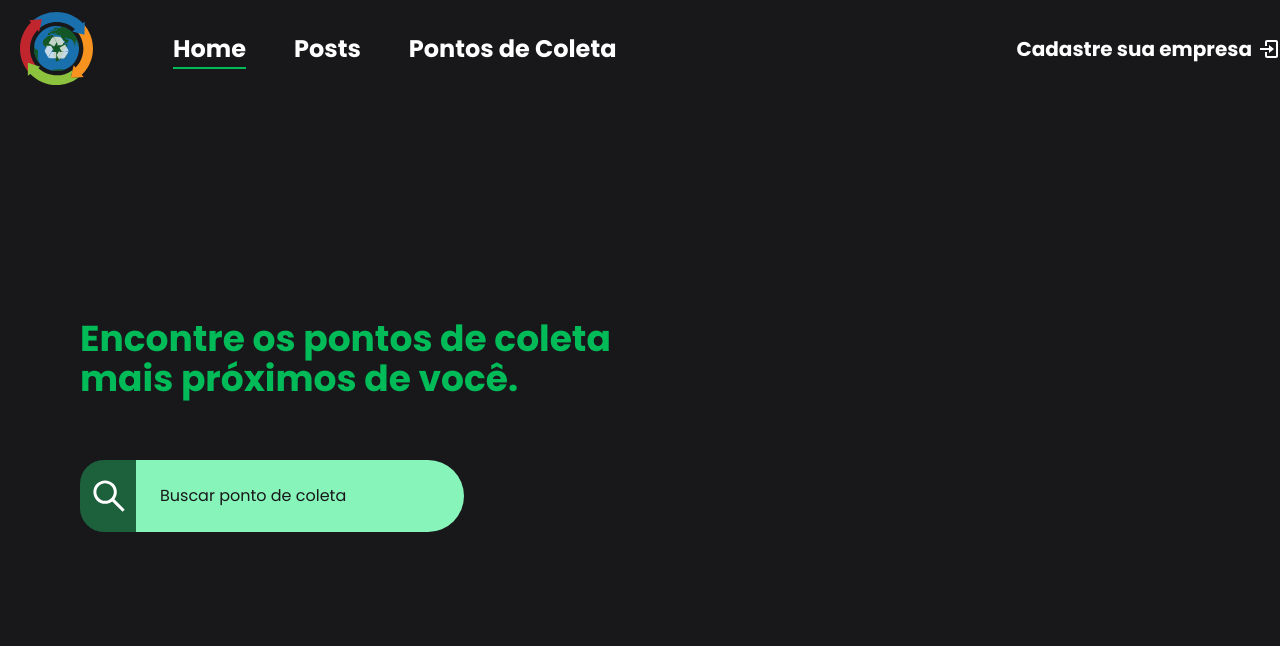
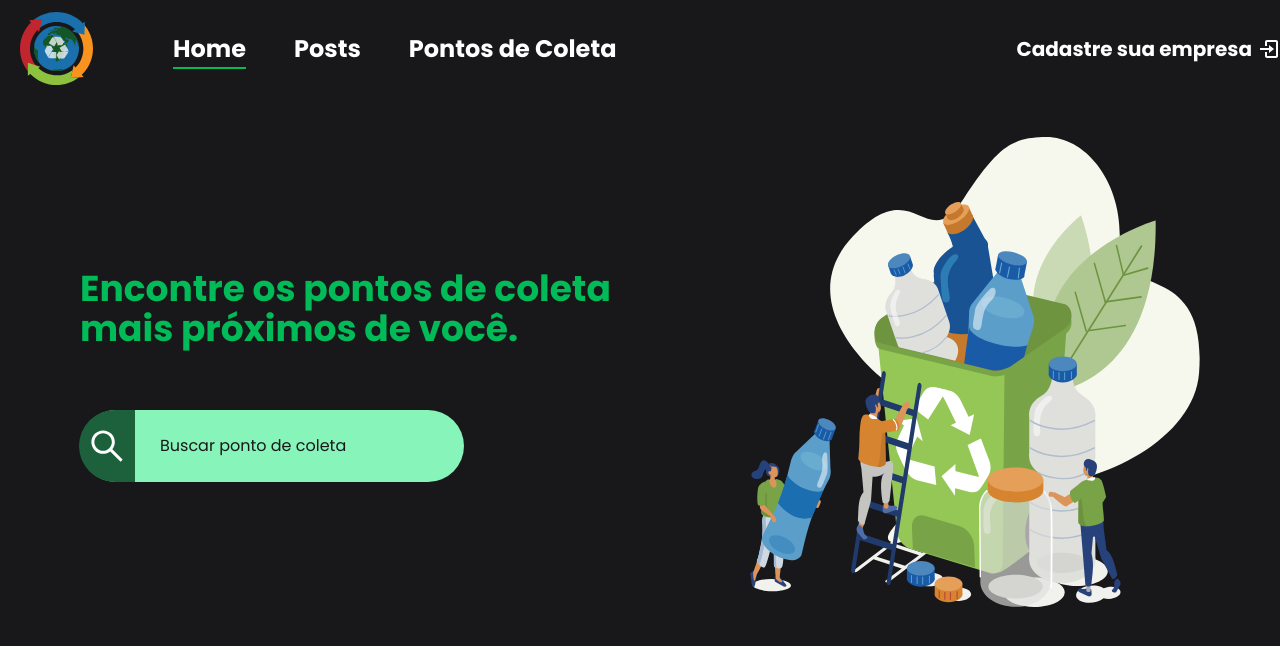
Before and after one commit to Agencia-CodeX/recicla-hack, a Next.js app in the folder web/: page / in a window 1280 px wide. Shown: the top 646 px of the page. Built offline with nearby package versions, Linux system fonts and the light colour scheme.

Commit message:
create cooperative page

```diff
--- a/web/src/components/Menu/index.tsx
+++ b/web/src/components/Menu/index.tsx
@@ -11,14 +11,14 @@ export function Menu() {
                 <nav className="flex justify-start gap-12 text-2xl">
                     <NavLink href="/">Home</NavLink>
                     <NavLink href="/posts">Posts</NavLink>
-                    <NavLink href="#">Pontos de Coleta</NavLink>
+                    <NavLink href="/cooperativas">Pontos de Coleta</NavLink>
                 </nav>
             </div>
             <Link href={"/register"}>
-            <div className="flex items-center gap-1 font-bold text-xl cursor-pointer transition-all hover:brightness-50">
-                <h1>Cadastre sua empresa</h1>
-                <BiLogIn className="w-6 h-6" />
-            </div>
+                <div className="flex items-center gap-1 font-bold text-xl cursor-pointer transition-all hover:brightness-50">
+                    <h1>Cadastre sua empresa</h1>
+                    <BiLogIn className="w-6 h-6" />
+                </div>
             </Link>
         </div>
     );
--- /dev/null
+++ b/web/src/pages/cooperativas/index.tsx
@@ -0,0 +1,7 @@
+import { Menu } from "../../components/Menu";
+
+export default function Cooperative() {
+    return (
+        <Menu />
+    )
+}
--- a/web/src/pages/index.tsx
+++ b/web/src/pages/index.tsx
@@ -7,18 +7,21 @@ export default function Home() {
     return (
         <>
             <Menu />
-            <div className="flex justify-between px-20 mt-10 items-center min-h-[600px] w-full sm:flex-wrap xs:flex-wrap">
-                <div className="flex items-center justify-between w-full">
-                    <div className="flex flex-col">
-                        <h1 className="text-4xl text-green-400 font-bold">Encontre os pontos de coleta <br /> mais próximos de você.</h1>
+            <div className="flex justify-between px-20 mt-10 items-center min-h-[500px] w-full ">
+                <div className="flex items-center justify-between w-full xs:flex-col xs:gap-6">
+                    <div className="flex flex-col xs:items-center">
+                        <h1 className="text-4xl text-green-400 font-bold xs:text-center">Encontre os pontos de coleta <br /> mais próximos de você.</h1>
                         <Link href={'/'}>
-                        <button className="flex bg-green-50 w-[384px] h-[72px] items-center rounded-full mt-[61px] relative transition-all  hover:brightness-75">
-                            <div className="absolute h-[72px] w-14   rounded-l-3xl border-l-2 border-l-green-700 flex justify-center items-center bg-green-700">
-                                <AiOutlineSearch className="w-10 h-10 font-bold" />
-                            </div>
-                            <span className="flex py-2 pl-20 text-zinc-900">Buscar ponto de coleta</span>
-                        </button>
+                            <button className="flex bg-green-50 w-[384px] h-[72px] items-center rounded-full mt-[61px] relative transition-all  hover:brightness-75">
+                                <div className="absolute h-[72px] w-14 rounded-l-full left-[-1px] flex justify-center items-center bg-green-700">
+                                    <AiOutlineSearch className="w-10 h-10 font-bold" />
+                                </div>
+                                <span className="flex py-2 pl-20 text-zinc-900">Buscar ponto de coleta</span>
+                            </button>
                         </Link>
+                    </div>
+                    <div>
+                        <Image width={450} height={470} src="/images/recicle-image.svg" alt="Imagem de reciclagem" />
                     </div>
                 </div>
             </div>
```
Also changed, not shown: web/src/pages/cooperativas/[id].tsx (added).
